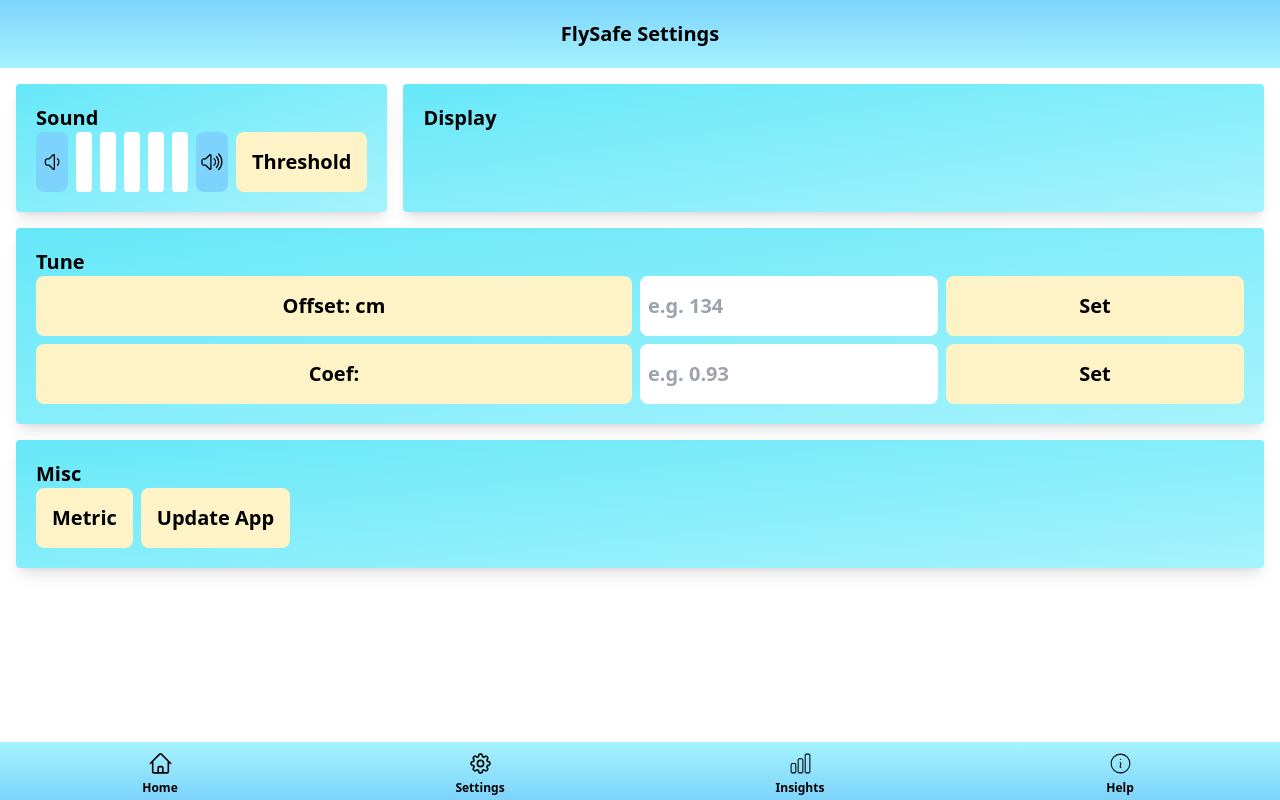
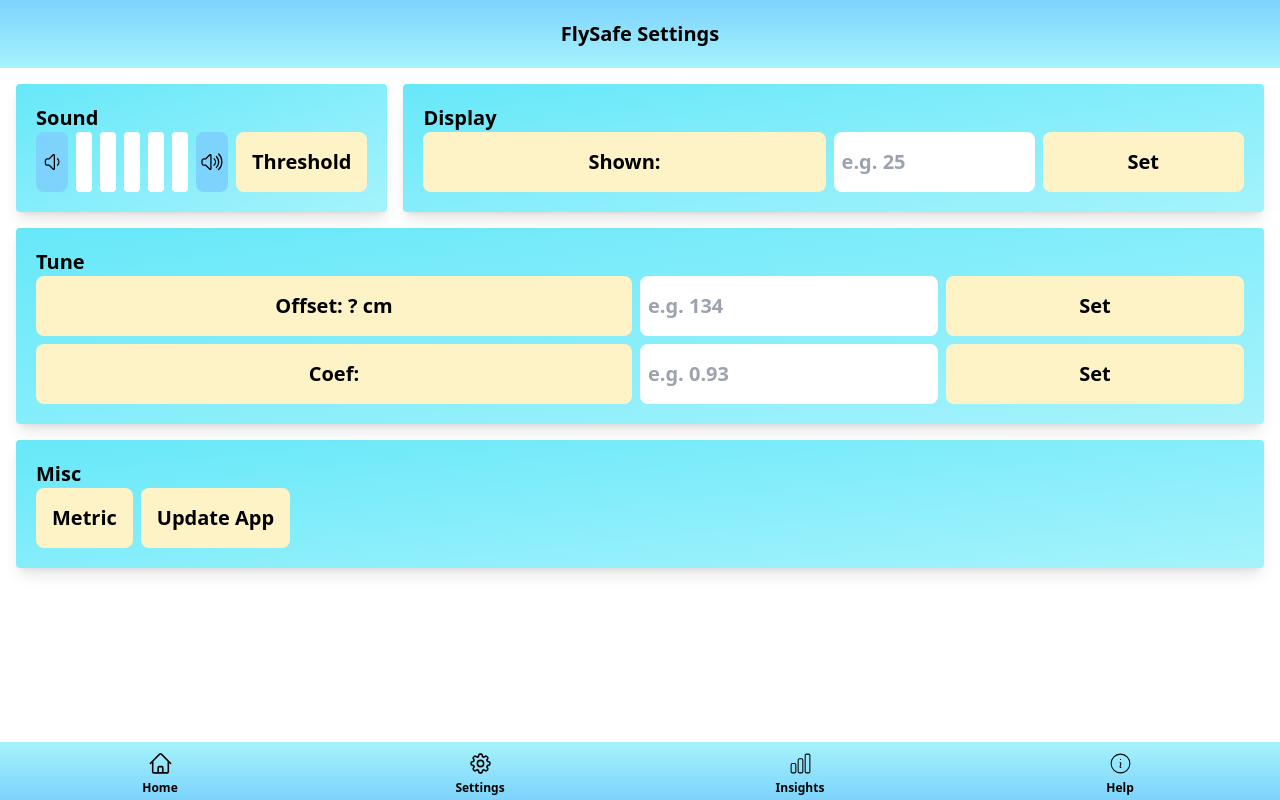
Before and after one commit to 3LucasZ/FlySafe_Dashboard_2, a website: page pages/settings_page.html in a window 1280 px wide. Drawn offline with Linux system fonts and the light colour scheme.

Commit message:
Update settings_page.html

```diff
--- a/pages/settings_page.html
+++ b/pages/settings_page.html
@@ -91,6 +91,25 @@
           class="bg-gradient-to-br from-cyan-300 to-cyan-200 rounded shadow-lg p-5 w-full"
         >
           <div class="object-top-left font-sans">Display</div>
+          <div class="flex flex-row gap-2">
+            <div class="bg-amber-100 basis-1/2 p-4 rounded-lg text-center">
+              Shown:
+              <span id="offsetDiv">?</span>
+            </div>
+            <input
+              type="number"
+              id="shownInputDiv"
+              class="basis-1/4 rounded-lg p-2 w-full"
+              placeholder="e.g. 25"
+              required
+            />
+            <input
+              type="button"
+              value="Set"
+              onclick="setShown()"
+              class="bg-amber-100 basis-1/4 p-4 rounded-lg hover:scale-105 transition-all"
+            />
+          </div>
         </div>
       </div>
       <div
```
